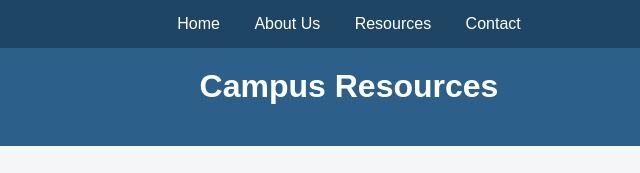
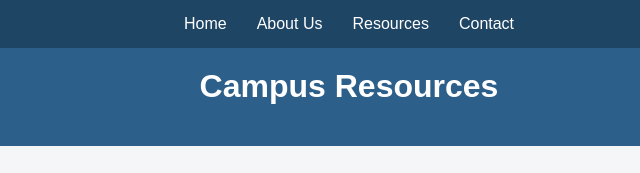
Before and after one commit to inalesetaiuly/web-technology_project, a plain HTML site: page resources.html in a window 1280 px wide. Shown: the top 173 px of the page, 291-931 px from the left. Drawn offline with Linux system fonts and the light colour scheme.

Commit message:
My changes

```diff
--- a/css/style.css
+++ b/css/style.css
@@ -15,6 +15,18 @@ header {
 nav {
     background-color: #1f4565;
     padding: 15px;
+}
+
+nav ul {
+    list-style: none;
+    margin: 0;
+    padding: 0;
+    display: flex;
+    justify-content: center;
+}
+
+nav li {
+    display: inline;
 }
 
 nav a {
@@ -89,7 +101,8 @@ label {
 }
 
 input,
-textarea {
+textarea,
+select {
     padding: 10px;
     border: 1px solid #bbb;
     border-radius: 5px;
@@ -118,28 +131,34 @@ footer {
     padding: 15px;
     margin-top: 30px;
 }
+
 .team-container {
     display: flex;
     justify-content: center;
     gap: 50px;
     margin-top: 30px;
 }
+
 .team-member {
     text-align: center;
     width: 300px;
 }
+
 .team-member img {
     width: 180px;
     height: 180px;
     object-fit: cover;
     border-radius: 50%;
 }
+
 .team-member h3 {
     margin-top: 15px;
 }
+
 .team-member p {
     line-height: 1.5;
 }
+
 #resources-section {
     margin-top: 20px;
 }
--- a/resources.html
+++ b/resources.html
@@ -11,10 +11,12 @@
 
 <header>
     <nav>
-        <a href="index.html">Home</a>
-        <a href="about.html">About Us</a>
-        <a href="resources.html">Resources</a>
-        <a href="contact.html">Contact</a>
+        <ul>
+            <li><a href="index.html">Home</a></li>
+            <li><a href="about.html">About Us</a></li>
+            <li><a href="resources.html">Resources</a></li>
+            <li><a href="contact.html">Contact</a></li>
+        </ul>
     </nav>
 
     <h1>Campus Resources</h1>
```
